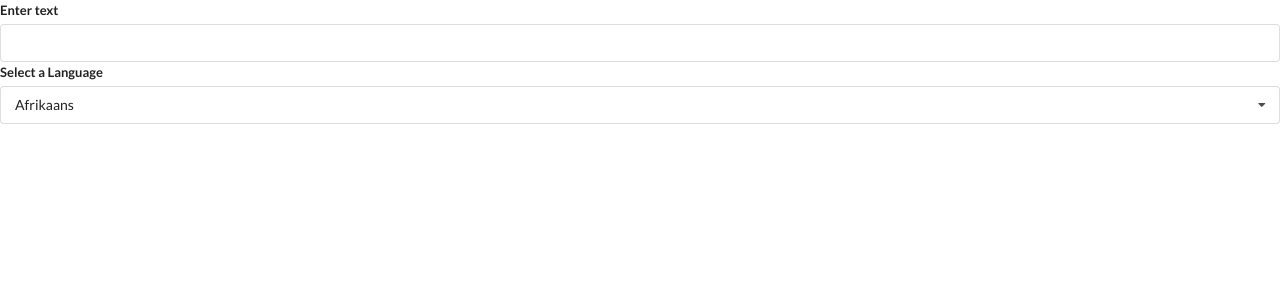
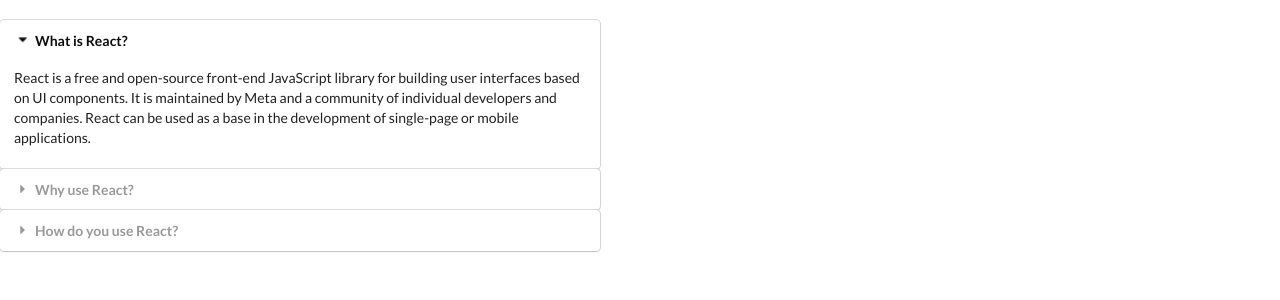
Before and after one commit to aishwarya1712/widgets, a React (Create React App) app: page / in a window 1280 px wide. Shown: the top 300 px of the page. Built offline with nearby package versions, Linux system fonts and the light colour scheme.

Commit message:
Added basic routing functionality within app

```diff
--- a/src/components/App.js
+++ b/src/components/App.js
@@ -36,10 +36,39 @@
 
 const App = () => {
     const [selected, setSelected] = useState(options[0]);
-    const [showDropdown, setShowDropdown] = useState(true);
+    // const [showDropdown, setShowDropdown] = useState(true);
+
+    const showAccordion = () => {
+        if(window.location.pathname === '/'){
+            return <Accordion items={items}/>
+        }
+    }
+
+    const showList = () => {
+        if(window.location.pathname === '/list'){
+            return <Search/>
+        }
+    }
+
+    const showDropdown = () => {
+        if(window.location.pathname === '/dropdown'){
+            return <Dropdown options={options} label="Select a color" selected={selected} onSelectedChange={setSelected}/>
+        }
+    }
+
+    const showTranslate = () => {
+        if(window.location.pathname === '/translate'){
+            return <Translate/>
+        }
+    }
+
 
     return (
         <div className="">
+            {showAccordion()}
+            {showList()}
+            {showDropdown()}
+            {showTranslate()}
             {/* <Accordion items={items}/> */}
             {/* <Search/> */}
             {/* <button onClick={(e)=>setShowDropdown(!showDropdown)}>Toggle Dropdown</button>
@@ -50,7 +79,7 @@
                     <div style={{color: selected.value}}>This text is {selected.label}</div>
                 </div> : null
             } */}
-            <Translate/>
+            {/* <Translate/> */}
 
 
         </div>
```
